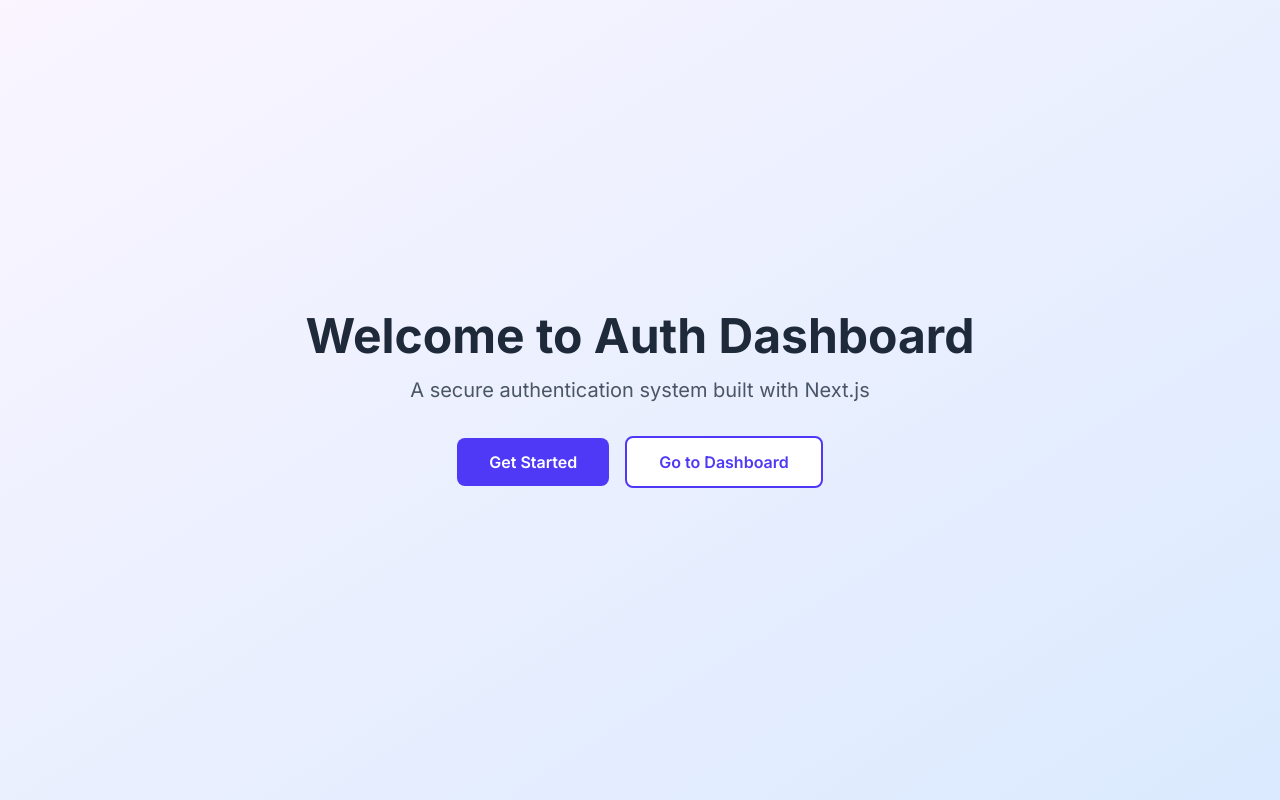
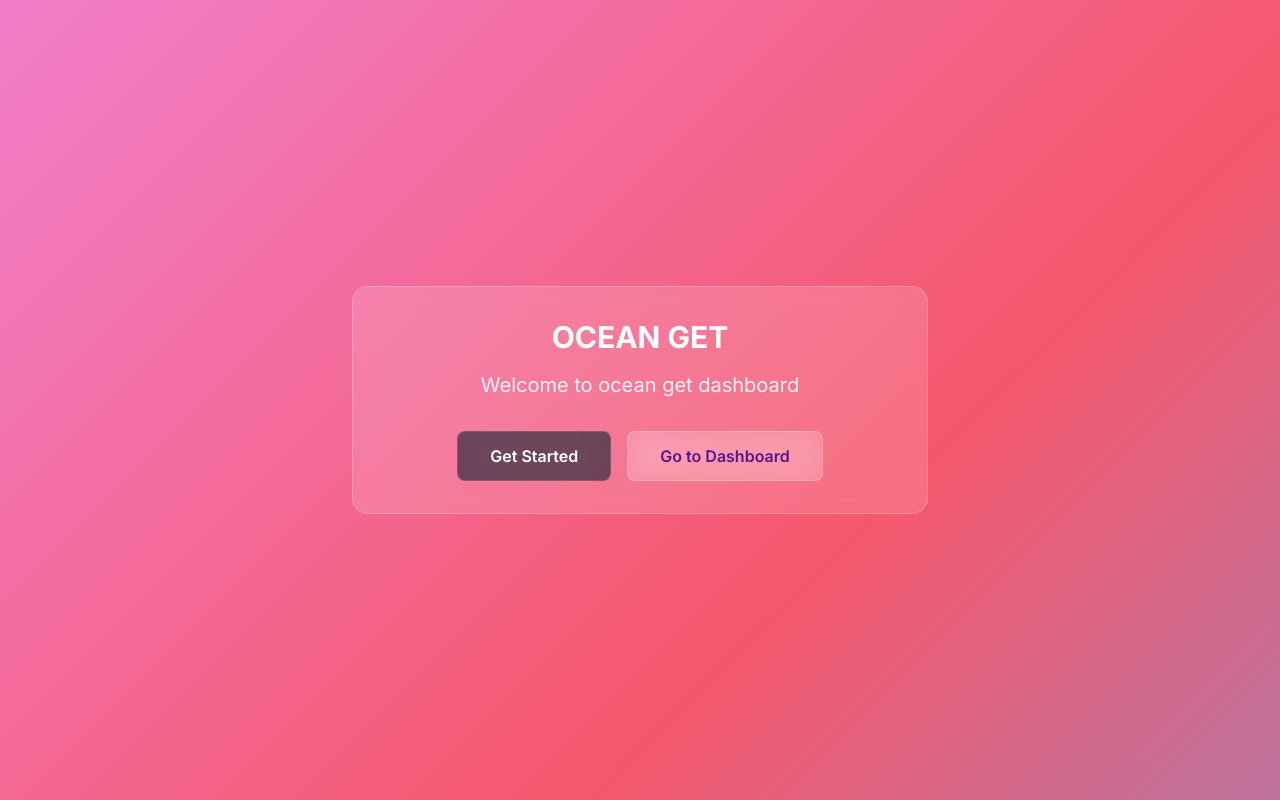
Before and after one commit to roushan-sheik/ocean_get_auth, a Next.js app: page / in a window 1280 px wide. Built offline with nearby package versions, Linux system fonts and the light colour scheme.

Commit message:
[style]: update home page

```diff
--- a/app/page.tsx
+++ b/app/page.tsx
@@ -2,24 +2,22 @@
 
 export default function HomePage() {
   return (
-    <div className="min-h-screen flex items-center justify-center bg-gradient-to-br from-purple-50 to-blue-100">
-      <div className="text-center">
-        <h1 className="text-5xl font-bold text-gray-800 mb-4">
-          Welcome to Auth Dashboard
-        </h1>
-        <p className="text-xl text-gray-600 mb-8">
-          A secure authentication system built with Next.js
+    <div className="min-h-screen gradient-bg flex items-center justify-center p-4">
+      <div className="glass max-w-xl w-full rounded-2xl p-8 text-center">
+        <h1 className="text-3xl font-bold text-white mb-4">OCEAN GET</h1>
+        <p className="text-xl text-white/90 mb-8">
+          Welcome to ocean get dashboard
         </p>
-        <div className="space-x-4">
+        <div className="space-y-4 sm:space-y-0 sm:space-x-4 sm:flex sm:justify-center">
           <Link
             href="/login"
-            className="inline-block bg-indigo-600 text-white px-8 py-3 rounded-lg font-semibold hover:bg-indigo-700 transition"
+            className="block glass-dark text-white px-8 py-3 rounded-lg font-semibold hover:bg-white/20 transition-all duration-300 transform hover:scale-105"
           >
             Get Started
           </Link>
           <Link
             href="/dashboard"
-            className="inline-block bg-white text-indigo-600 border-2 border-indigo-600 px-8 py-3 rounded-lg font-semibold hover:bg-indigo-50 transition"
+            className="block glass text-purple-900 px-8 py-3 rounded-lg font-semibold hover:bg-white/30 transition-all duration-300 transform hover:scale-105"
           >
             Go to Dashboard
           </Link>
```
